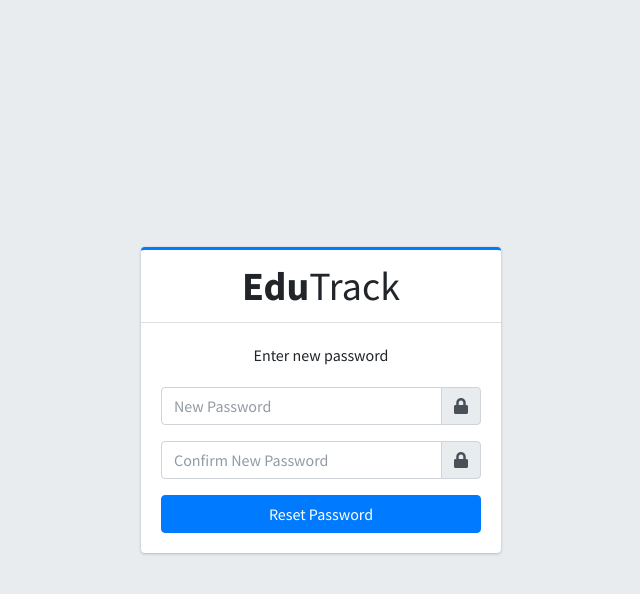
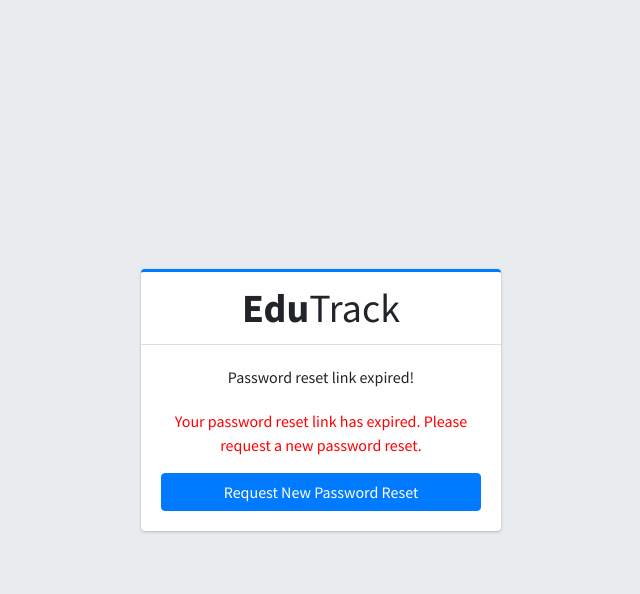
Before and after one commit to UjwalGuragain/EduTrack, a Django app: page /reset/1/1/ in a window 1280 px wide. Shown: the top 594 px of the page, without its empty margins (319-959 px from the left). Run offline with Django 5.2, Linux system fonts and the light colour scheme; some libraries are stand-ins or nearby versions.

Commit message:
feat: add password reset link expiry validation

```diff
--- a/student_management_system/edu_track/templates/edu_track/registration/password_reset_confirm.html
+++ b/student_management_system/edu_track/templates/edu_track/registration/password_reset_confirm.html
@@ -5,6 +5,7 @@
         <div class="card-header text-center">
                 <a href="#" class="h1"><b>Edu</b>Track</a>
             </div>
+                {% if validlink %}
             <div class="card-body">
                 <p class="login-box-msg">Enter new password</p>
                 <form method="post">
@@ -48,6 +49,12 @@
 
             </form>
         </div>
+        {% else %}
+        <div class="card-body">
+                <p class="login-box-msg">Password reset link expired!</p>
+                <p style="text-align: center; color: red;">Your password reset link has expired. Please request a new password reset.</p>
+                <a href="{% url 'password_reset' %}" class="btn btn-primary btn-block">Request New Password Reset</a>
+        {% endif %}
     </div>
 </div>
 {% endblock %}
--- a/student_management_system/student_management_system/settings.py
+++ b/student_management_system/student_management_system/settings.py
@@ -130,4 +130,5 @@ EMAIL_PORT = 587
 EMAIL_HOST_USER = str(os.getenv('EMAIL_USER'))
 EMAIL_HOST_PASSWORD = str(os.getenv('EMAIL_PASSWORD'))
 
+from datetime import timedelta
 PASSWORD_RESET_TIMEOUT = 300
```
